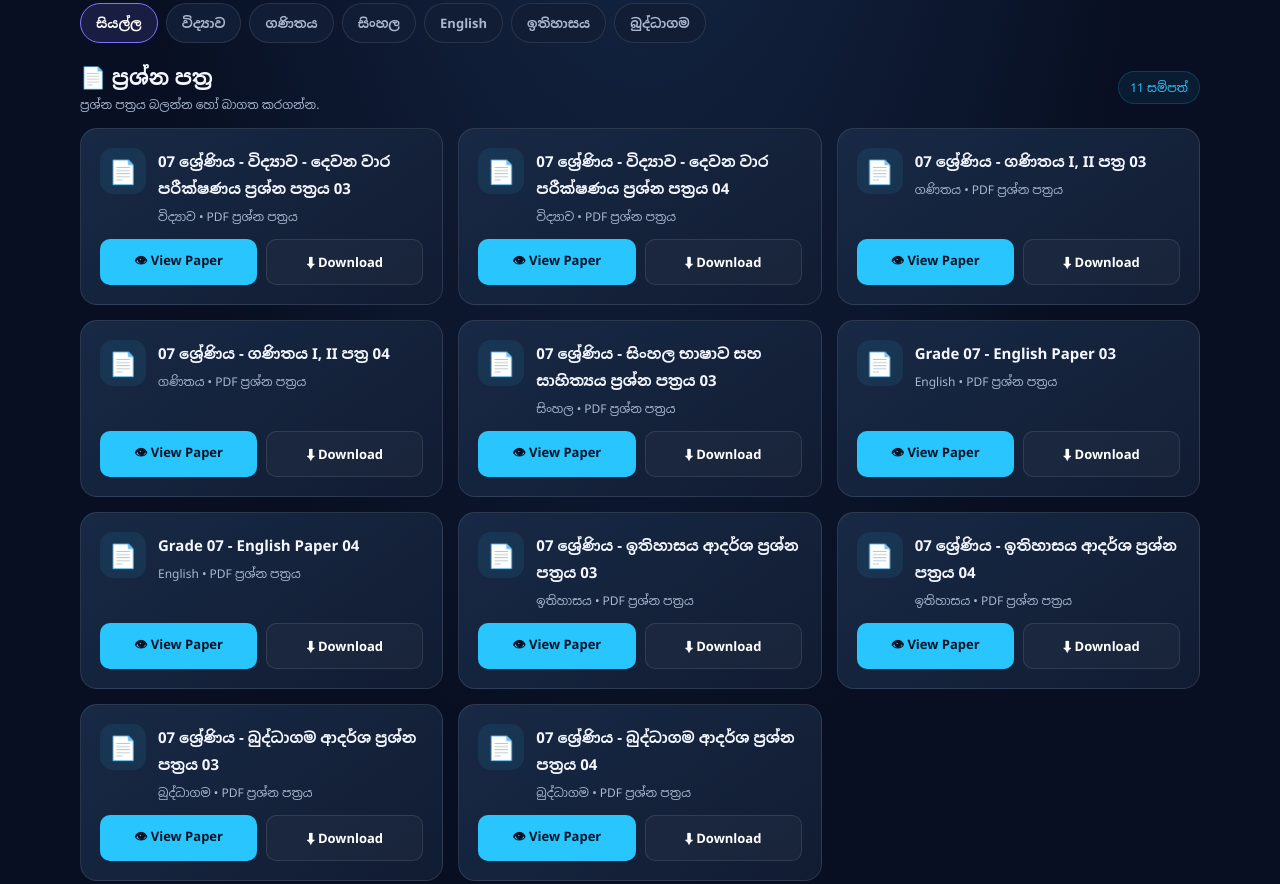
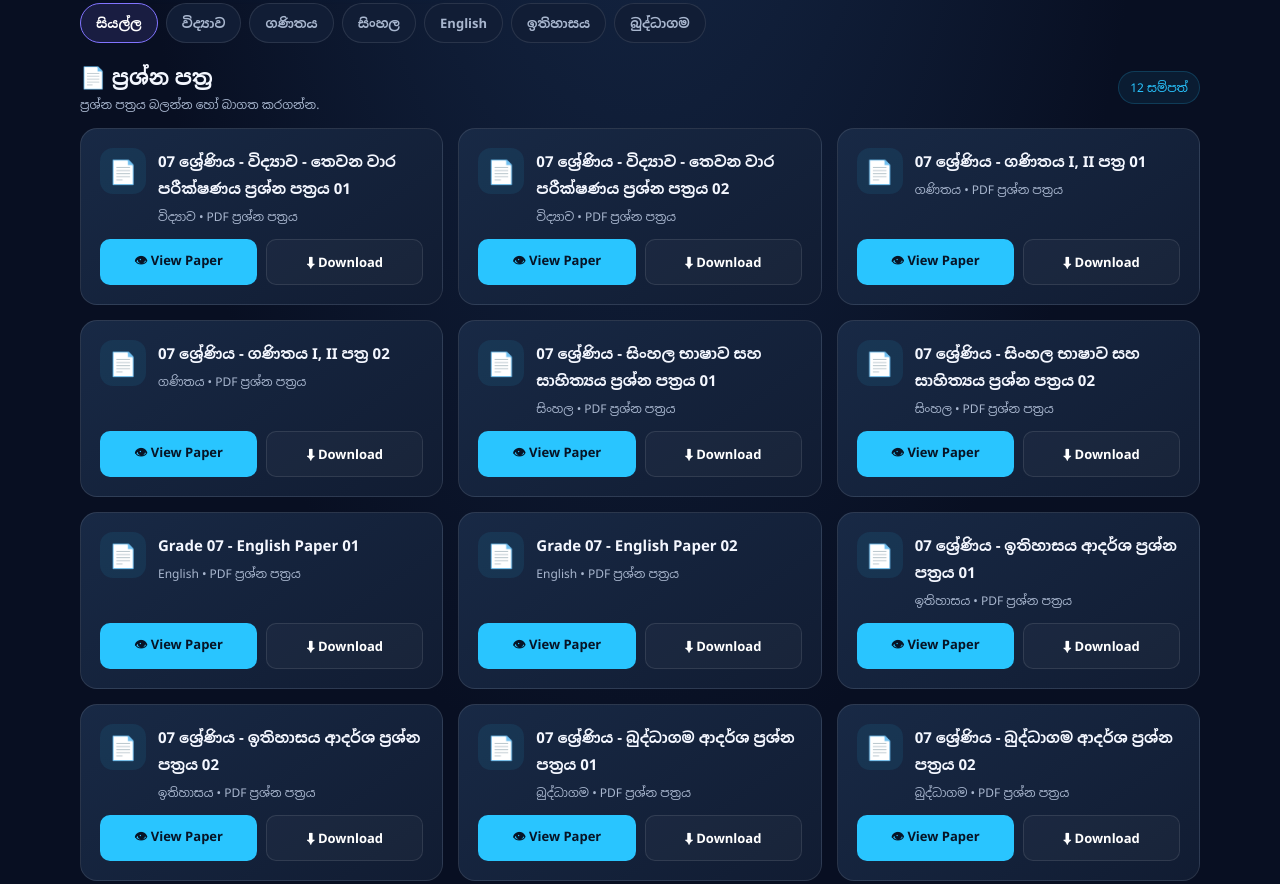
Before and after one commit to chamindu98/C-TECH_Computer_Lab-, a plain HTML site: page other_subjects7.html in a window 1280 px wide. Shown: the part 466-1350 px from the top of the page. Drawn offline with Linux system fonts and the light colour scheme.

Commit message:
Update other_subjects7.html

```diff
--- a/other_subjects7.html
+++ b/other_subjects7.html
@@ -360,28 +360,33 @@ const subjects = [
 const resources = [
   {
     id:"sci3", type:"paper", subject:"science",
-    title:"07 ශ්‍රේණිය - විද්‍යාව - දෙවන වාර පරීක්ෂණය ප්‍රශ්න පත්‍රය 03",
-    url:"g11_t2_sci3.pdf"
+    title:"07 ශ්‍රේණිය - විද්‍යාව - තෙවන වාර පරීක්ෂණය ප්‍රශ්න පත්‍රය 01",
+    url:"g07_t3_sci1.pdf"
   },
   {
     id:"sci4", type:"paper", subject:"science",
-    title:"07 ශ්‍රේණිය - විද්‍යාව - දෙවන වාර පරීක්ෂණය ප්‍රශ්න පත්‍රය 04",
-    url:"g11_t2_sci4.pdf"
+    title:"07 ශ්‍රේණිය - විද්‍යාව - තෙවන වාර පරීක්ෂණය ප්‍රශ්න පත්‍රය 02",
+    url:"g07_t3_sci2.pdf"
   },
   {
     id:"math3", type:"paper", subject:"maths",
-    title:"07 ශ්‍රේණිය - ගණිතය I, II පත්‍ර 03",
-    url:"g11_t2_maths3.pdf"
+    title:"07 ශ්‍රේණිය - ගණිතය I, II පත්‍ර 01",
+    url:"g07_t3_maths1.pdf"
   },
   {
     id:"math4", type:"paper", subject:"maths",
-    title:"07 ශ්‍රේණිය - ගණිතය I, II පත්‍ර 04",
-    url:"g11_t2_maths4.pdf"
+    title:"07 ශ්‍රේණිය - ගණිතය I, II පත්‍ර 02",
+    url:"g07_t3_maths2.pdf"
   },
   {
     id:"sin3", type:"paper", subject:"sinhala",
-    title:"07 ශ්‍රේණිය - සිංහල භාෂාව සහ සාහිත්‍යය ප්‍රශ්න පත්‍රය 03",
-    url:"g11_t2_sin3.pdf"
+    title:"07 ශ්‍රේණිය - සිංහල භාෂාව සහ සාහිත්‍යය ප්‍රශ්න පත්‍රය 01",
+    url:"g07_t3_sin1.pdf"
+  },
+  {
+    id:"sin3", type:"paper", subject:"sinhala",
+    title:"07 ශ්‍රේණිය - සිංහල භාෂාව සහ සාහිත්‍යය ප්‍රශ්න පත්‍රය 02",
+    url:"g07_t3_sin2.pdf"
   },
   /*{
     id:"salalihini", type:"link", subject:"sinhala",
@@ -390,33 +395,33 @@ const resources = [
   },*/
   {
     id:"eng3", type:"paper", subject:"english",
-    title:"Grade 07 - English Paper 03",
-    url:"g11_t2_eng3.pdf"
+    title:"Grade 07 - English Paper 01",
+    url:"g07_t3_eng1.pdf"
   },
   {
     id:"eng4", type:"paper", subject:"english",
-    title:"Grade 07 - English Paper 04",
-    url:"g11_t2_eng4.pdf"
+    title:"Grade 07 - English Paper 02",
+    url:"g07_t3_eng2.pdf"
   },
   {
     id:"his3", type:"paper", subject:"history",
-    title:"07 ශ්‍රේණිය - ඉතිහාසය ආදර්ශ ප්‍රශ්න පත්‍රය 03",
-    url:"g11_t2_his3.pdf"
+    title:"07 ශ්‍රේණිය - ඉතිහාසය ආදර්ශ ප්‍රශ්න පත්‍රය 01",
+    url:"g07_t3_his1.pdf"
   },
   {
     id:"his4", type:"paper", subject:"history",
-    title:"07 ශ්‍රේණිය - ඉතිහාසය ආදර්ශ ප්‍රශ්න පත්‍රය 04",
-    url:"g11_t2_his4.pdf"
+    title:"07 ශ්‍රේණිය - ඉතිහාසය ආදර්ශ ප්‍රශ්න පත්‍රය 02",
+    url:"g07_t3_his2.pdf"
   },
   {
     id:"bud3", type:"paper", subject:"buddhist",
-    title:"07 ශ්‍රේණිය - බුද්ධාගම ආදර්ශ ප්‍රශ්න පත්‍රය 03",
-    url:"g11_t2_b3.pdf"
+    title:"07 ශ්‍රේණිය - බුද්ධාගම ආදර්ශ ප්‍රශ්න පත්‍රය 01",
+    url:"g07_t3_b1.pdf"
   },
   {
     id:"bud4", type:"paper", subject:"buddhist",
-    title:"07 ශ්‍රේණිය - බුද්ධාගම ආදර්ශ ප්‍රශ්න පත්‍රය 04",
-    url:"g11_t2_b4.pdf"
+    title:"07 ශ්‍රේණිය - බුද්ධාගම ආදර්ශ ප්‍රශ්න පත්‍රය 02",
+    url:"g07_t3_b2.pdf"
   }
 
   /*
```
